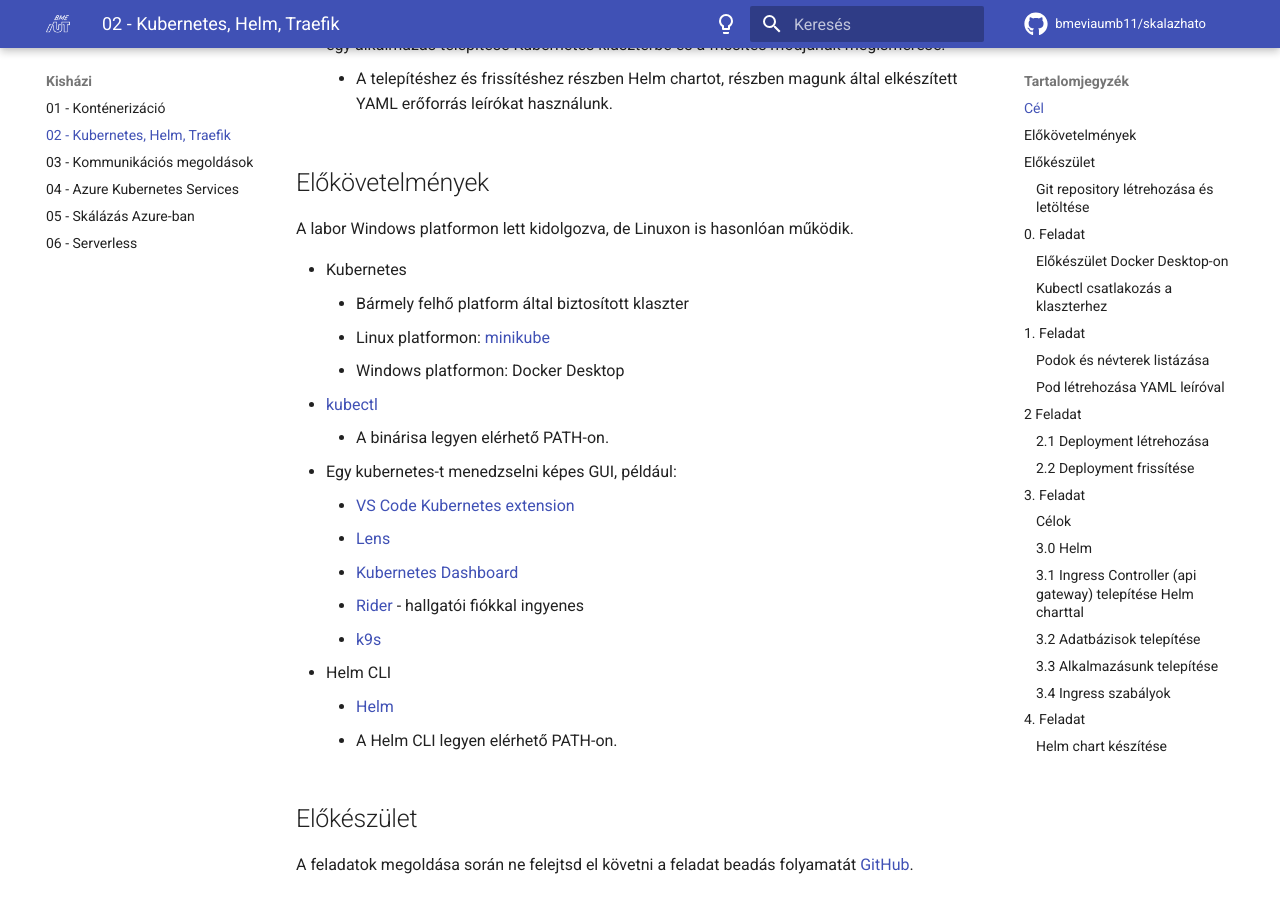
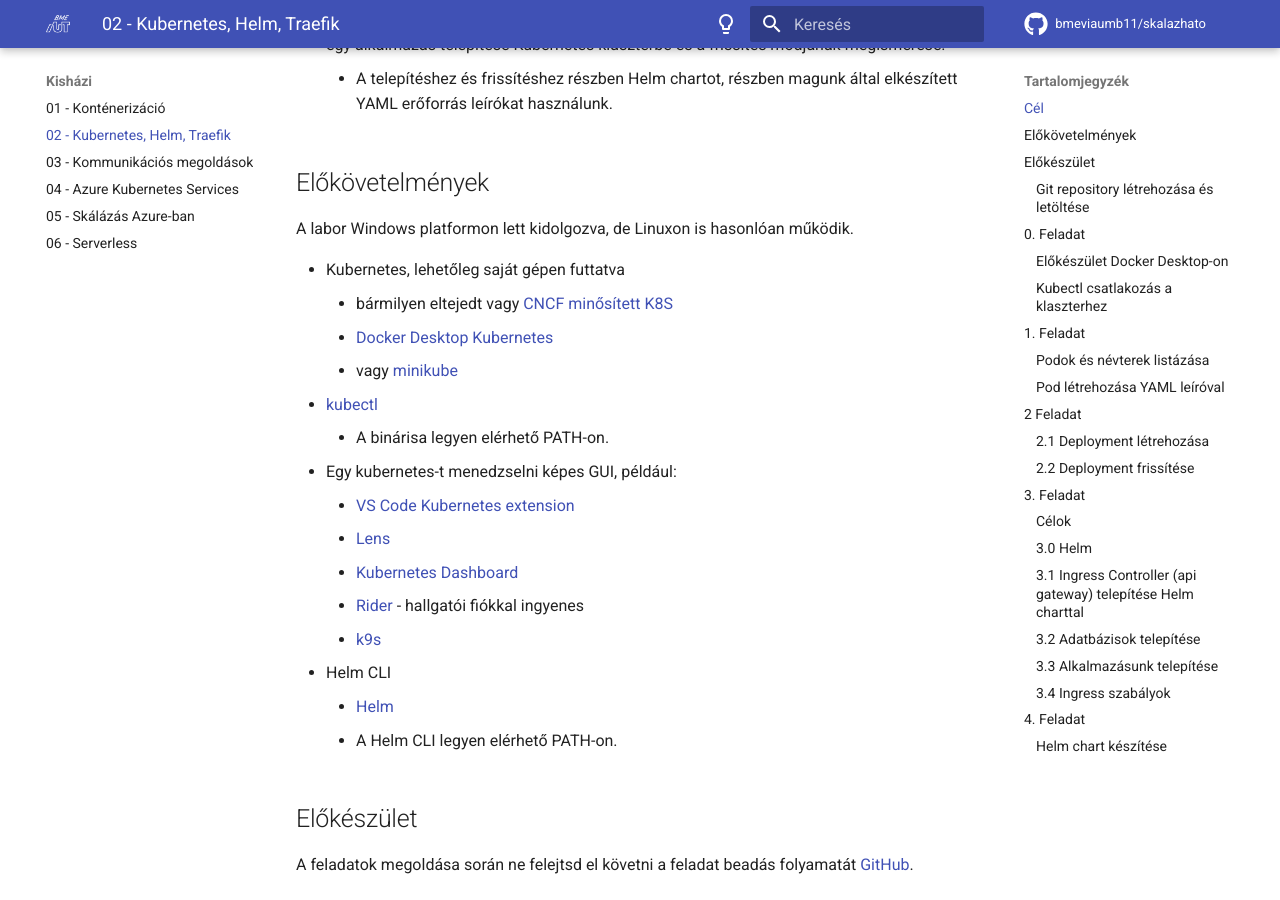
Before and after one commit to bmeviaumb11/skalazhato, an MkDocs documentation site: the page built from docs/homework/02-kubernetes/index.md, in a window 1280 px wide and 900 px high, scrolled down 389 px. Built offline with MkDocs 1.6.1 and Material for MkDocs 9.7.7, drawn with Linux system fonts in a browser that asks for light colours; emoji names are drawn with the system emoji font; comment, search, counter and statistics services are not loaded.

Commit message:
Revise Kubernetes setup instructions for clarity and detail

```diff
--- a/docs/homework/02-kubernetes/index.md
+++ b/docs/homework/02-kubernetes/index.md
@@ -18,10 +18,10 @@
 
 A labor Windows platformon lett kidolgozva, de Linuxon is hasonlóan működik.
 
-- Kubernetes
-    - Bármely felhő platform által biztosított klaszter
-    - Linux platformon: [minikube](https://kubernetes.io/docs/start)
-    - Windows platformon: Docker Desktop
+- Kubernetes, lehetőleg saját gépen futtatva
+    - bármilyen eltejedt vagy [CNCF minősített K8S](https://www.cncf.io/training/certification/software-conformance/)
+    - [Docker Desktop Kubernetes](https://docs.docker.com/desktop/features/kubernetes/)
+    - vagy [minikube](https://minikube.sigs.k8s.io/docs/)
 - [kubectl](https://kubernetes.io/docs/tasks/tools/)
     - A binárisa legyen elérhető PATH-on.
 - Egy kubernetes-t menedzselni képes GUI, például:
@@ -266,7 +266,8 @@
 
 A rendszer az alábbit komponensekből áll:
 
-![TODO](images/k8s.drawio.png)
+![K8S Sample app architecture](images/k8s.drawio.png#only-light)
+![K8S Sample app architecture](images/k8s.drawio_whitebg.png#only-dark)
 
 |Szolgáltatás|Leírás|
 |------------|------|
```
